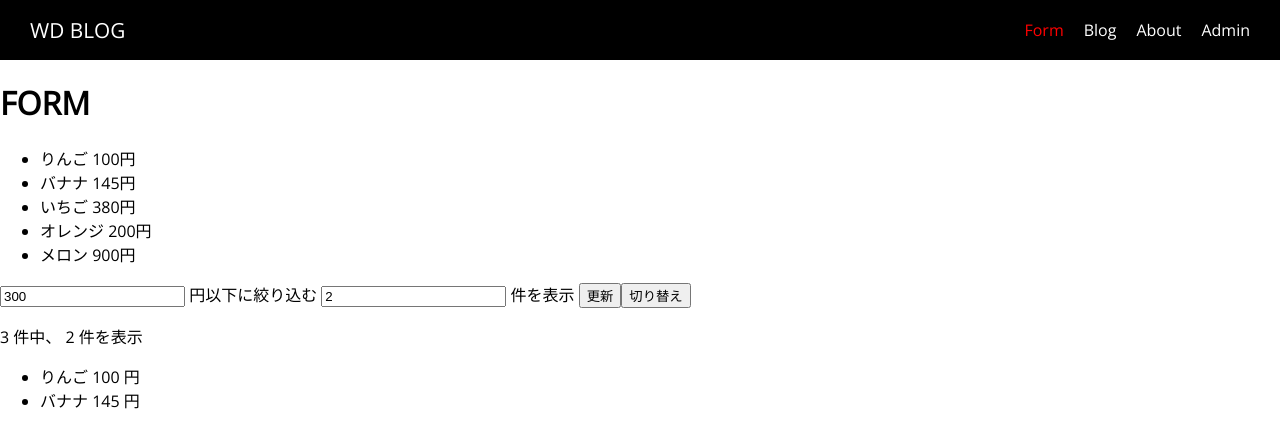
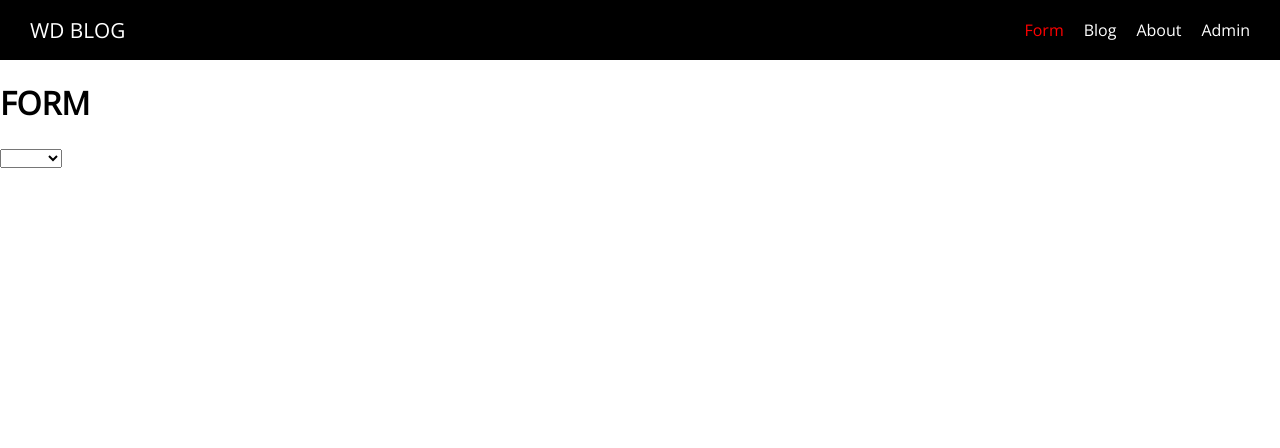
Before and after one commit to hananina/nuxt-blog, a Nuxt app: page /form in a window 1280 px wide. Shown: the top 448 px of the page. Built offline with nearby package versions, Linux system fonts and the light colour scheme.

Commit message:
add: watch current selected option and call github API

```diff
--- a/nuxt.config.js
+++ b/nuxt.config.js
@@ -40,6 +40,7 @@ module.exports = {
   ** Nuxt.js modules
   */
   modules: [
+    "@nuxtjs/axios",
   ],
 
   /*
--- a/package.json
+++ b/package.json
@@ -11,6 +11,7 @@
     "generate": "nuxt generate"
   },
   "dependencies": {
+    "@nuxtjs/axios": "^5.13.1",
     "lodash": "^4.17.21",
     "nuxt": "^1.0.0"
   },
--- a/pages/form/index.vue
+++ b/pages/form/index.vue
@@ -2,87 +2,49 @@
   <div class="form-page">
     <h1>FORM</h1>
     <form action=""></form>
+    <select v-model="current" name="" id="">
+      <option v-for="topic in topics" :value="topic.value" :key="topic.name">
+        {{ topic.name }}
+      </option>
+    </select>
+    <div>{{ current }}</div>
     <ul>
-      <li v-for="item in list" :key="item.id">
-        {{ item.name }} {{ item.price }}円
-      </li>
-    </ul>
-    <input v-model.number="budget" /> 円以下に絞り込む
-    <input v-model.number="limit" /> 件を表示
-    <button @click="update">更新</button>
-    <button @click="sortedByAsc = !sortedByAsc">切り替え</button>
-    <p>
-      {{ matchedBudgetItems.length }} 件中、 {{ limitedItems.length }} 件を表示
-    </p>
-    <ul>
-      <li v-for="item in limitedItems" :key="item.id">
-        {{ item.name }} {{ item.price }} 円
-      </li>
+      <li v-for="item in list" :key="item.id">{{ item.id }}</li>
     </ul>
   </div>
 </template>
 
 <script>
 import _ from "lodash";
+import axios from "axios";
 
 export default {
   data() {
     return {
-      sortedByAsc: false,
-      budget: 300,
-      limit: 2,
-      list: [
-        { id: 1, name: "りんご", price: 100 },
-        { id: 2, name: "バナナ", price: 145 },
-        { id: 3, name: "いちご", price: 380 },
-        { id: 4, name: "オレンジ", price: 200 },
-        { id: 5, name: "メロン", price: 900 }
+      list: [],
+      current: "",
+      topics: [
+        { value: "vue", name: "Vue.js" },
+        { value: "jQuery", name: "jQuery" }
       ]
     };
   },
-  computed: {
-    matchedBudgetItems: function() {
-      return this.list.filter(item => {
-        return item.price < this.budget;
-      }, this);
-    },
-    sortedItems() {
-      return _.orderBy(
-        this.matchedBudgetItems,
-        "price",
-        this.sortedByAsc ? "desc" : "asc"
-      );
-    },
-    limitedItems: function() {
-      return this.sortedItems.slice(0, this.limit);
+  computed: {},
+  watch: {
+    current: function(val) {
+      // GitHubのAPIからトピックのリポジトリを検索
+      axios
+        .get("https://api.github.com/search/repositories", {
+          params: {
+            q: "topic:" + val
+          }
+        })
+        .then(
+          function(response) {
+            this.list = response.data.items;
+          }.bind(this)
+        );
     }
-  },
-  methods: {
-    update() {
-      this.list[0].name = "Updatedりんご";
-    }
-  },
-  watch: {
-    list: {
-      handler: function(newVal, oldVal) {
-        // listが変化したときに行いたい処理
-        console.log("piiiiii updated");
-      },
-      deep: true, //ネストされたオブジェクトも監視する
-      immediate: true //初期読み込みでも呼び出す
-    }
-  },
-  created() {
-    this.$watch(
-      () => {
-        //処理
-        return [this.budget, this.limit];
-      },
-      () => {
-        //budget limitが変化したよ
-        console.log("created のwatch | budget limitが変化したよ");
-      }
-    );
   }
 };
 </script>
```
Also changed, not shown: 1 other file (tests, documents, lock files or other folders).
